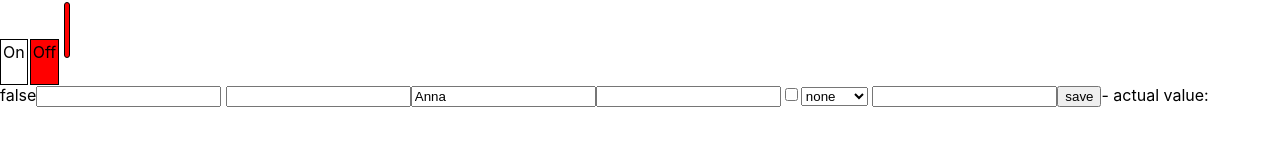
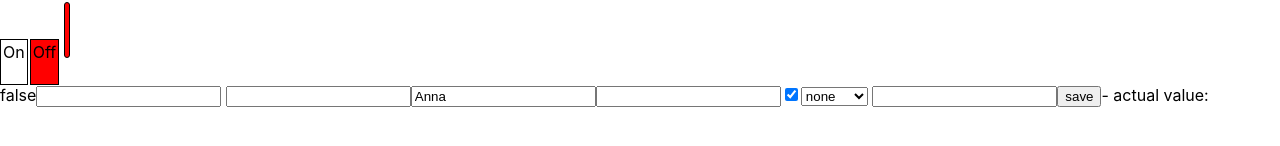
Before and after one commit to WhiteQuennAnn/Kabzda, a React (Create React App) app: page / in a window 1280 px wide. Shown: the part 416-562 px from the top of the page. Built offline with nearby package versions, Linux system fonts and the light colour scheme.

Commit message:
14122022

```diff
--- a/src/components/Input/UncontrolledInput.tsx
+++ b/src/components/Input/UncontrolledInput.tsx
@@ -48,7 +48,7 @@ export const ControlledInput = () => {
 }
 
 export const ControlledCheckbox = () => {
-    const [parentValue, setParentValue] = useState("")
+    const [parentValue, setParentValue] = useState(true)
 
     const onChange = (e: ChangeEvent<HTMLInputElement>) => {
         setParentValue(e.currentTarget.checked)
```
